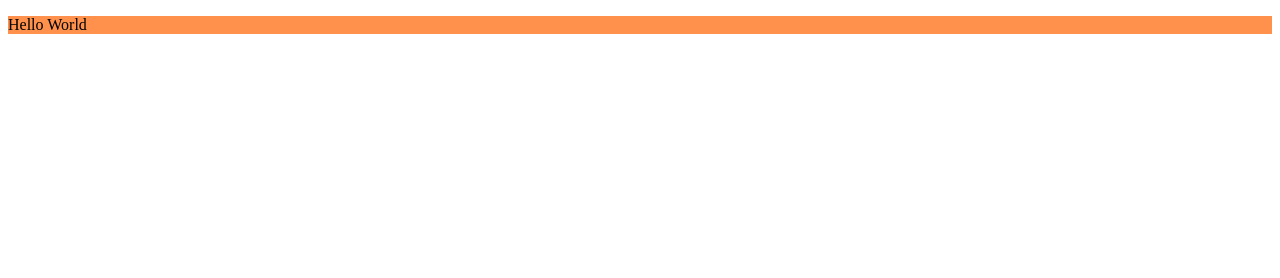
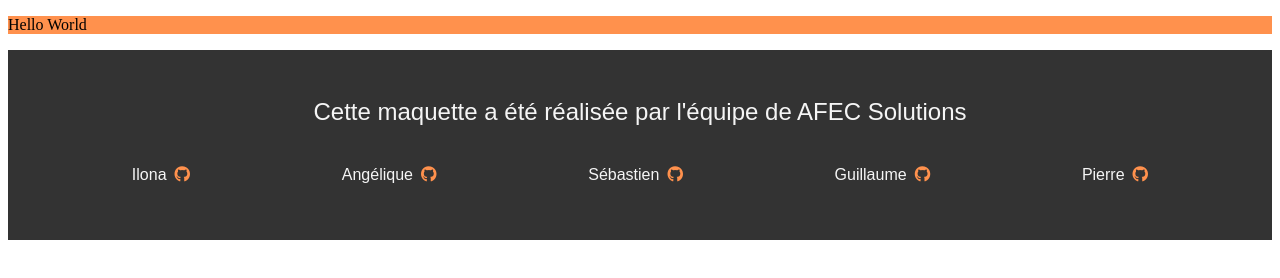
Before and after one commit to Petros-Code/Jour1-CCP2, a plain HTML site: page index.html in a window 1280 px wide. Drawn offline with Linux system fonts and the light colour scheme.

Commit message:
V1 du footer

```diff
--- a/index.html
+++ b/index.html
@@ -3,7 +3,11 @@
 <head>
     <meta charset="UTF-8">
     <meta name="viewport" content="width=device-width, initial-scale=1.0">
+    <link rel="stylesheet" href="https://cdnjs.cloudflare.com/ajax/libs/font-awesome/6.5.1/css/all.min.css">
     <link rel="stylesheet" href="scss/main.css">
+    <link rel="preconnect" href="https://fonts.googleapis.com"/>
+    <link rel="preconnect" href="https://fonts.googleapis.com/css2?family=Montserrat:ital,wght@0,100..900;1,100..900&family=Poppins:ital,wght@0,100..900;1,100..900&display=swap"/>
+    <link rel="preconnect" href="https://fonts.gstatic.com/"/>
     <script src="avis.js"></script>
     <script src="faq.js"></script>
     <script src="prix.js"></script>
@@ -14,6 +18,50 @@
     <header>
         <p>Hello World</p>
     </header>
+    <main>
 
+    </main>
+    <footer>
+        <div class="footer-content-up">
+          <p>Cette maquette a été réalisée par l'équipe de AFEC Solutions</p>
+        </div>
+
+        <div class="footer-content-down">
+          <div class="footer-member">
+            <p>Ilona</p>
+            <a href="https://github.com/Ilonati" target="_blank" rel="noopener noreferrer">
+              <i class="fa-brands fa-github" aria-hidden="true"></i>
+            </a>
+          </div>
+
+          <div class="footer-member">
+            <p>Angélique</p>
+            <a href="https://github.com/angelik63" target="_blank" rel="noopener noreferrer">
+              <i class="fa-brands fa-github" aria-hidden="true"></i>
+            </a>
+          </div>
+
+          <div class="footer-member">
+            <p>Sébastien</p>
+            <a href="https://github.com/sebastien406" target="_blank" rel="noopener noreferrer">
+              <i class="fa-brands fa-github" aria-hidden="true"></i>
+            </a>
+          </div>
+
+          <div class="footer-member">
+            <p>Guillaume</p>
+            <a href="https://github.com/skrzero" target="_blank" rel="noopener noreferrer">
+              <i class="fa-brands fa-github" aria-hidden="true"></i>
+            </a>
+          </div>
+
+          <div class="footer-member">
+            <p>Pierre</p>
+            <a href="https://github.com/Petros-Code" target="_blank" rel="noopener noreferrer">
+              <i class="fa-brands fa-github" aria-hidden="true"></i>
+            </a>
+          </div>
+        </div>
+      </footer>
 </body>
 </html>
--- a/scss/_footer.scss
+++ b/scss/_footer.scss
@@ -0,0 +1,79 @@
+footer {
+    background-color: $primary-color;
+    color: $secondary-color;
+    padding: 2rem;
+
+    .footer-content-up {
+      display: flex;
+      justify-content: center;
+      align-items: center;
+      padding: 1rem;
+
+      p {
+        color: $secondary-color;
+        font-family: $font-montserrat;
+        font-size: $secondary-font-size;
+        margin: 0;
+      }
+
+      @include respond-to(tablet) {
+        align-items: center;
+
+        p {
+          width: 100%;
+          text-align: center;
+        }
+      }
+    }
+
+    .footer-content-down {
+      display: flex;
+      justify-content: space-around;
+      align-items: center;
+      flex-wrap: wrap;
+      padding: 1rem;
+
+      .footer-member {
+        display: flex;
+        align-items: center;
+        gap: 0.5rem;
+        margin: 0.5rem 1rem;
+
+        p {
+          color: $secondary-color;
+          font-family: $font-poppins;
+          font-size: $tertiary-font-size;
+          margin: 0;
+        }
+
+        a {
+          color: $tertiary-color;
+          text-decoration: none;
+
+          &:hover .fa-github {
+            animation: spin 1s linear infinite;
+          }
+        }
+      }
+
+      @include respond-to(tablet) {
+        flex-direction: column;
+        align-items: flex-start;
+
+        .footer-member {
+          width: 100%;
+          justify-content: center;
+        }
+      }
+    }
+  }
+
+  // Keyframes global pour le spinner
+  @keyframes spin {
+    from {
+      transform: rotate(0deg);
+    }
+    to {
+      transform: rotate(360deg);
+    }
+  }
--- a/scss/_mixins.scss
+++ b/scss/_mixins.scss
@@ -0,0 +1,14 @@
+// _mixins.scss
+
+// mixin pour media query
+@mixin respond-to($breakpoint) {
+    @if $breakpoint == mobile {
+      @media (max-width: 768px) { @content; }
+    }
+    @else if $breakpoint == tablet {
+      @media (max-width: 1024px) { @content; }
+    }
+    @else if $breakpoint == desktop {
+      @media (min-width: 1025px) { @content; }
+    }
+  }
--- a/scss/_variables.scss
+++ b/scss/_variables.scss
@@ -1,25 +1,14 @@
-//Variables
-//Font
-.poppins-regular {
-    font-family: "Poppins", sans-serif;
-    font-weight: 400;
-    font-style: normal;
-}
+// _variables.scss
+// Couleurs
+$primary-color: #333333;   // texte
+$secondary-color: #f5f5f5; // background
+$tertiary-color: #ff914d;  // logo & icons
 
-.montserrat-regular {
-    font-family: "Montserrat", sans-serif;
-    font-optical-sizing: auto;
-    font-weight: 400;
-    font-style: normal;
-}
-
-//Mode : clair
-/* texte */
-$primary-color: #333333;
-/* background */
-$secondary-color: #f5f5f5;
-/* logo+icons */
-$tertiary-color: #ff914d;
+// Tailles de police
 $primary-font-size: 32px;
 $secondary-font-size: 24px;
 $tertiary-font-size: 16px;
+
+// Familles de polices
+$font-poppins: "Poppins", sans-serif;
+$font-montserrat: "Montserrat", sans-serif;
```
Also changed, not shown: scss/main.css, 1 other file.
